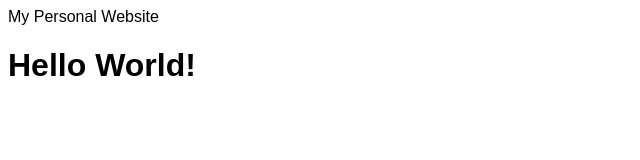
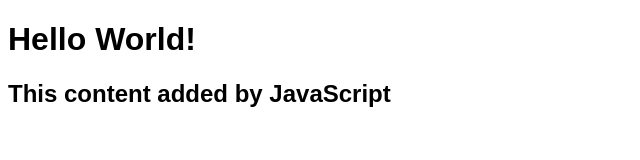
Before and after one commit to scarlettvalentin/data-scientist-fashionista, a plain HTML site: page index.html in a window 1280 px wide. Shown: the whole page, without its empty margins (0-640 px from the left). Drawn offline with Linux system fonts and the light colour scheme.

Commit message:
add script.js, connect to index.html

```diff
--- a/index.html
+++ b/index.html
@@ -1,10 +1,11 @@
 <!DOCTYPE html>
 <html lang="en">
     <head>
-        <link rel="stylesheet" href="style.css"
+        <link rel="stylesheet" href="style.css" />
         <title>My Personal Website</title>
     </head>
     <body>
         <h1>Hello World!</h1>
+        <script src="script.js"></script>
     </body>
 </html>
--- /dev/null
+++ b/script.js
@@ -0,0 +1,3 @@
+const h2 = document.createElement("h2");
+h2.textContent = "This content added by JavaScript";
+document.querySelector("body").appendChild(h2);
```
